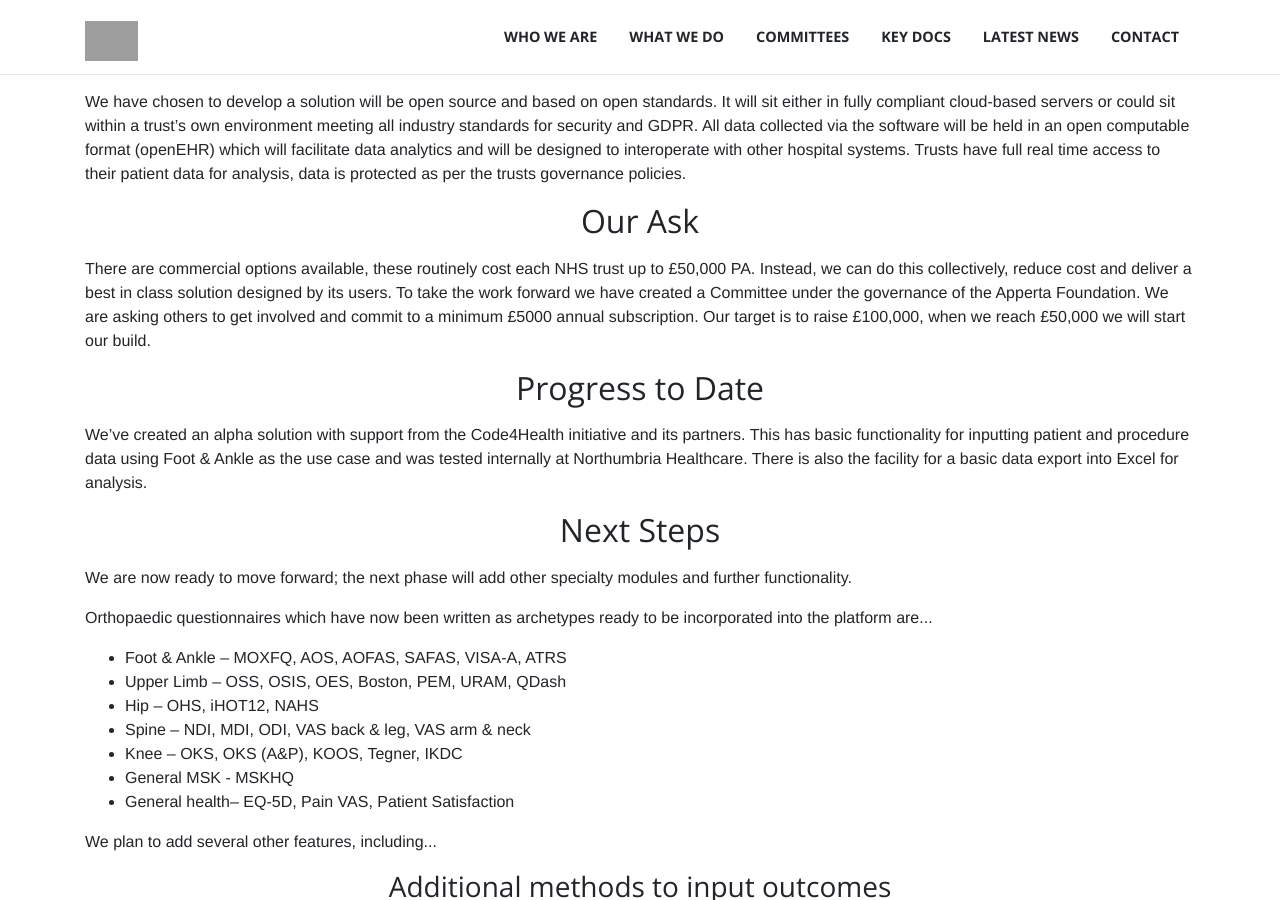
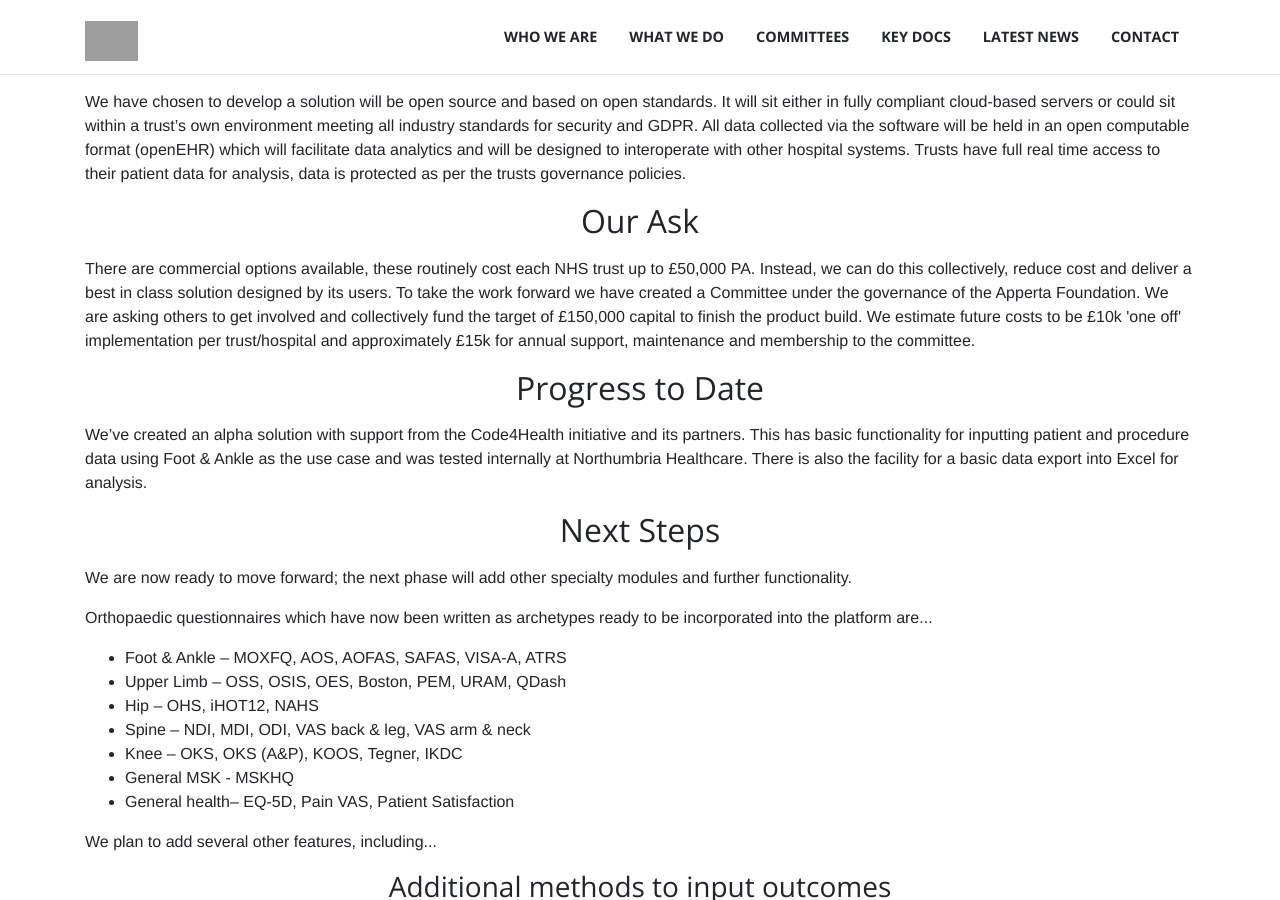
Before and after one commit to AppertaFoundation/apperta.org, a Jekyll site: the page built from _pages/OpenOutcomes.md, in a window 1280 px wide and 900 px high, scrolled down 492 px. Built offline with Jekyll 4.4.1, drawn with Linux system fonts in a browser that asks for light colours; nearby versions of some CDN libraries; some web fonts are replaced; grey boxes are pictures that could not be loaded.

Commit message:
Update OpenOutcomes.md

```diff
--- a/_pages/OpenOutcomes.md
+++ b/_pages/OpenOutcomes.md
@@ -17,7 +17,7 @@ TOR: '/assets/Open Outcomes - Community Update (230120).pdf'
         <p align="left">Trusts currently collect the data in paper format which is then converted into an electronic format for storage and analysis purposes (usually via manual input).</p>
         <p align="left">We have chosen to develop a solution will be open source and based on open standards. It will sit either in fully compliant cloud-based servers or could sit within a trust’s own environment meeting all industry standards for security and GDPR. All data collected via the software will be held in an open computable format (openEHR) which will facilitate data analytics and will be designed to interoperate with other hospital systems. Trusts have full real time access to their patient data for analysis, data is protected as per the trusts governance policies.</p>
         <p align="left"><h2>Our Ask</h2></p>
-        <p align="left">There are commercial options available, these routinely cost each NHS trust up to £50,000 PA. Instead, we can do this collectively, reduce cost and deliver a best in class solution designed by its users. To take the work forward we have created a Committee under the governance of the Apperta Foundation. We are asking others to get involved and commit to a minimum £5000 annual subscription. Our target is to raise £100,000, when we reach £50,000 we will start our build.</p>
+        <p align="left">There are commercial options available, these routinely cost each NHS trust up to £50,000 PA. Instead, we can do this collectively, reduce cost and deliver a best in class solution designed by its users. To take the work forward we have created a Committee under the governance of the Apperta Foundation. We are asking others to get involved and collectively fund the target of £150,000 capital to finish the product build. We estimate future costs to be £10k 'one off' implementation per trust/hospital and approximately £15k for annual support, maintenance and membership to the committee.</p>
         <p align="left"><h2>Progress to Date</h2></p>
         <p align="left">We’ve created an alpha solution with support from the Code4Health initiative and its partners. This has basic functionality for inputting patient and procedure data using Foot & Ankle as the use case and was tested internally at Northumbria Healthcare. There is also the facility for a basic data export into Excel for analysis.</p>
         <p align="left"><h2>Next Steps</h2></p>
```
